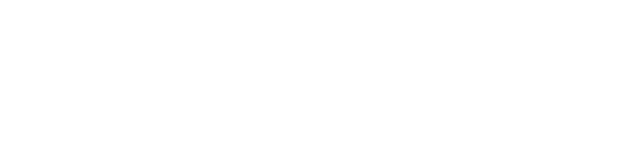
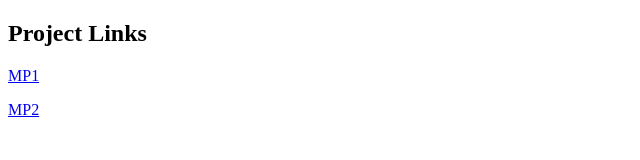
Before and after one commit to HansWilter/HansWilter.github.io, a plain HTML site: page index.html in a window 1280 px wide. Shown: the whole page, without its empty margins (0-640 px from the left). Drawn offline with Linux system fonts and the light colour scheme.

Commit message:
links to mps

```diff
--- a/index.html
+++ b/index.html
@@ -1,9 +1,6 @@
 <!DOCTYPE html>
 <html lang="en-us">
-  <head>
-
-  </head>
-  <body>
-
-  </body>
+	<h2>Project Links</h2>
+	<p><a href="https://hanswilter.github.io/MP1/">MP1</a></p>
+	<p><a href="https://hanswilter.github.io/MP2/">MP2</a></p>
 </html>
```
